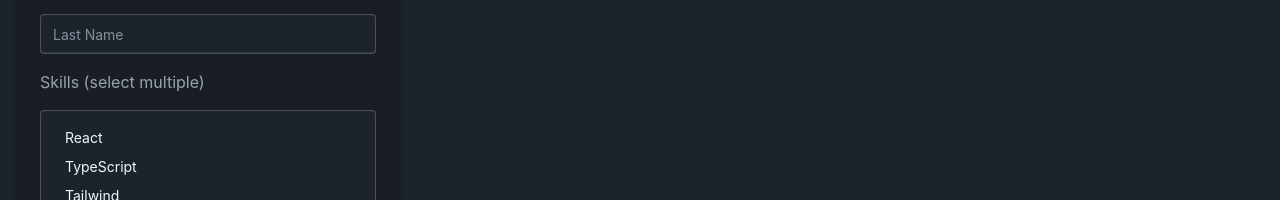
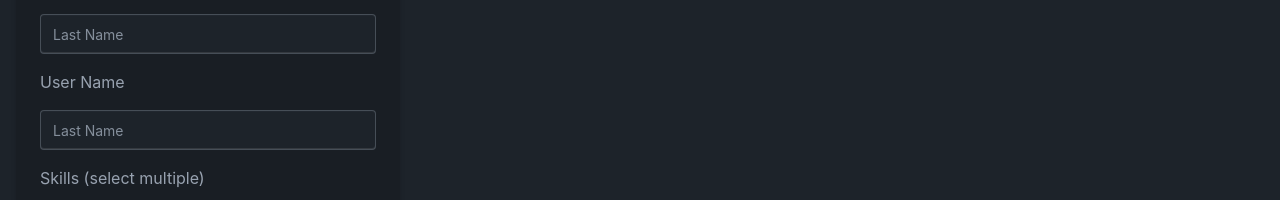
Before and after one commit to 07kunal/meetDev_frontend, a React (Vite) app: page /signup in a window 1280 px wide. Shown: the part 226-426 px from the top of the page. Built offline with nearby package versions, Linux system fonts and the light colour scheme; no server answers.

Commit message:
Added signup form

```diff
--- a/src/components/SignUpForm/SignUpForm.tsx
+++ b/src/components/ProfileUpdateForm/ProfileUpdateForm.tsx
@@ -6,13 +6,13 @@ import { useAppDispatch } from "../utils/customHooks/reduxHook";
 import { setUser } from "../utils/slices/userSliceReducer";
 import { debounce } from "lodash";
 
-interface SignupFormProps {
+interface ProfileUpdateFormProps {
   defaultValues?: Partial<UserProfile>;
   onSubmit: SubmitHandler<UserProfile>;
-  key: string
+  key: string;
 }
 
-const SignUpForm = ({ defaultValues = {}, onSubmit ,key}: SignupFormProps) => {
+const ProfileUpdateForm = ({ defaultValues = {}, onSubmit, key }: ProfileUpdateFormProps) => {
   const dispatch = useAppDispatch();
 
   // 1. Clean the default values strictly for initial state injection
@@ -27,7 +27,7 @@ const SignUpForm = ({ defaultValues = {}, onSubmit ,key}: SignupFormProps) => {
     getValues,
     formState: { errors },
   } = useForm<UserProfile>({
-    defaultValues: cleanDefaultValues
+    defaultValues: cleanDefaultValues,
   });
 
   /*
@@ -42,7 +42,7 @@ const SignUpForm = ({ defaultValues = {}, onSubmit ,key}: SignupFormProps) => {
         // Deep clone before sending to Redux to safely sever RHF references
         dispatch(setUser(JSON.parse(JSON.stringify(updatedValues))));
       }, 500),
-    [dispatch]
+    [dispatch],
   );
 
   useEffect(() => {
@@ -99,6 +99,34 @@ const SignUpForm = ({ defaultValues = {}, onSubmit ,key}: SignupFormProps) => {
         {errors.data?.lastName && (
           <p className="text-error text-sm">{errors.data?.lastName.message}</p>
         )}
+        {/* User Name */}
+        {key !== "edit-profile" && (
+          <>
+            <label className="label">
+              <span className="label-text">User Name</span>
+            </label>
+            <input
+              {...register("data.lastName", {
+                required: "Last name is required",
+                minLength: {
+                  value: 4,
+                  message: "Must be at least 4 characters",
+                },
+                pattern: {
+                  value: /^[A-Za-z]+$/,
+                  message: "Only letters allowed",
+                },
+              })}
+              placeholder="Last Name"
+              className="input input-bordered w-full"
+            />
+            {errors.data?.lastName && (
+              <p className="text-error text-sm">
+                {errors.data?.lastName.message}
+              </p>
+            )}
+          </>
+        )}
 
         {/* Skills Multiple Select */}
         <label className="label">
@@ -136,12 +164,16 @@ const SignUpForm = ({ defaultValues = {}, onSubmit ,key}: SignupFormProps) => {
           <span className="label-text">Profile Picture URL</span>
         </label>
         <input
-          {...register("data.profilePic", { required: "Profile picture URL is required" })}
+          {...register("data.profilePic", {
+            required: "Profile picture URL is required",
+          })}
           placeholder="Profile Pic URL"
           className="input input-bordered w-full"
         />
         {errors.data?.profilePic && (
-          <p className="text-error text-sm">{errors.data?.profilePic.message}</p>
+          <p className="text-error text-sm">
+            {errors.data?.profilePic.message}
+          </p>
         )}
 
         {/* Gender Dropdown */}
@@ -169,4 +201,4 @@ const SignUpForm = ({ defaultValues = {}, onSubmit ,key}: SignupFormProps) => {
   );
 };
 
-export default SignUpForm;
+export default ProfileUpdateForm;
--- a/src/pages/Profile/Profile.tsx
+++ b/src/pages/Profile/Profile.tsx
@@ -4,7 +4,7 @@ import {
   useAppSelector,
 } from "@/components/utils/customHooks/reduxHook";
 import { setUser } from "@/components/utils/slices/userSliceReducer";
-import SignUpForm from "@/components/SignUpForm/SignUpForm";
+import ProfileUpdateForm from "@/components/ProfileUpdateForm/ProfileUpdateForm";
 import UserCard from "@/components/UserCard/UserCard";
 
 const Profile = () => {
@@ -22,7 +22,7 @@ const Profile = () => {
       <div className="flex items-center justify-center gap-4 bg-base-100 p-6 rounded-lg shadow-md">
         {/* Child div 1 */}
         <div className="text-primary-content rounded-lg">
-          <SignUpForm defaultValues={userData} onSubmit={onSubmit} key={'edit-profile'} />
+          <ProfileUpdateForm defaultValues={userData} onSubmit={onSubmit} key={'edit-profile'} />
         </div>
 
         {/* Child div 2 */}
--- a/src/pages/SignUpPage/SignUpPage.tsx
+++ b/src/pages/SignUpPage/SignUpPage.tsx
@@ -1,4 +1,4 @@
-import SignUpForm from "@/components/SignUpForm/SignUpForm";
+import ProfileUpdateForm from "@/components/ProfileUpdateForm/ProfileUpdateForm";
 import type { UserProfile } from "@/components/utils/type/user";
 
 const SignUpPage: React.FC = () => {
@@ -6,7 +6,7 @@ const SignUpPage: React.FC = () => {
     console.log("Signup Data:", data);
   };
 
-  return <SignUpForm onSubmit={handleSignup} key={'create-profile'}/>;
+  return <ProfileUpdateForm onSubmit={handleSignup} key={'create-profile'}/>;
 };
 
 export default SignUpPage;
```
